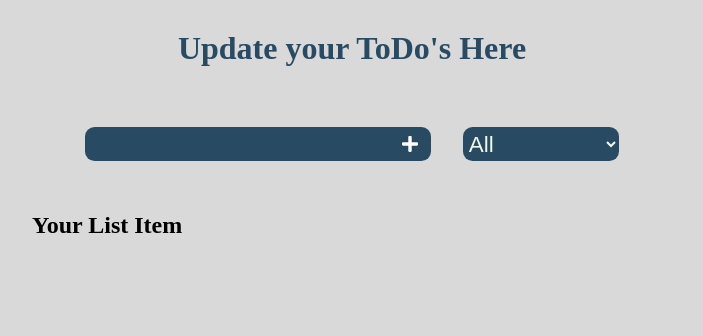
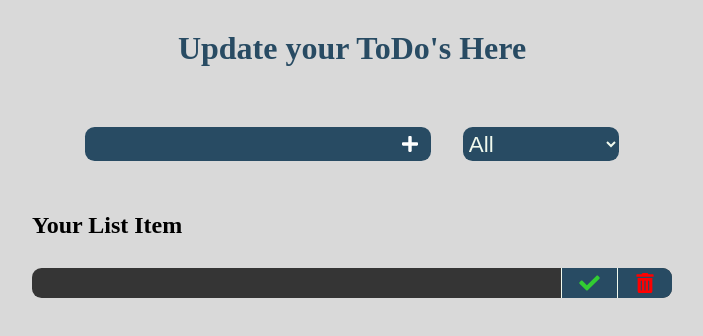
Before and after one commit to BLooDBRothER/todo-list, a React (Create React App) app: page / in a window 1280 px wide. Both pictures are taken after a click on the picture 698 px from the left and 144 px from the top of the page. Shown: the top 336 px of the page, without its empty margins (288-991 px from the left). Built offline with nearby package versions, Linux system fonts and the light colour scheme.

Commit message:
create list function complete

```diff
--- a/src/App.js
+++ b/src/App.js
@@ -1,16 +1,27 @@
-import React from "react";
+import React, { useState } from "react";
 import "./App.css";
 import Form from "./components/form";
 import Welcome from "./components/header";
-import TodoList from "./components/list-item";
+import TodoList from "./components/lists";
 
 function App(){
+    const [inputText, setInputText] = useState("");
+    const [todoList, setTodoList] = useState([]);
     return (
-        <div className="main-container">
-            <Welcome />
-            <Form />
-            <TodoList />
-        </div>
+        <React.StrictMode>
+            <div className="main-container">
+                <Welcome />
+                <Form
+                    inputText={inputText}
+                    setInputText={setInputText}
+                    todoList={todoList}
+                    setTodoList={setTodoList}
+                />
+                <TodoList
+                    todoList={todoList}
+                />
+            </div>
+        </React.StrictMode>
     )
 }
 
--- a/src/components/form.js
+++ b/src/components/form.js
@@ -1,12 +1,29 @@
+import uniqid from 'uniqid';
 import addButton from "../Assets/add.svg";
 
-const Form = () => {
+const Form = ({inputText, setInputText, todoList, setTodoList}) => {
+    const updateInputText = (e) => {
+        setInputText(e.target.value);
+    }
+    const addToTodoList = (e) => {
+        e.preventDefault();
+        const id = uniqid();
+        setTodoList([...todoList, {
+            id,
+            value: inputText,
+            isCompleted: false
+        }]);
+    }
+    const handleEnterEvent = (e) => {
+        if(e.code !== "Enter") return;
+        addToTodoList(e);
+    }
     return(
         <div className="form-container">
             <form action="#">
                 <div className="input-container">
-                    <input type="text" className="input-text" />
-                    <img src={addButton} className="add-button" alt="Add List" />
+                    <input type="text" className="input-text" onChange={updateInputText} onKeyPress={handleEnterEvent}/>
+                    <img src={addButton} className="add-button" onClick={addToTodoList} alt="Add List" />
                 </div>
                 <div className="dropdown-container">
                     <select name="todo-status" className="todo-status">
--- a/src/components/list-item.js
+++ b/src/components/list-item.js
@@ -1,22 +1,16 @@
 import completedIcon from "../Assets/completed.svg";
 import deleteIcon from "../Assets/delete.svg";
 
-const TodoList = () => {
-    return(
-        <div className="todo-container">
-            <h2>Your List Item</h2>
-            <div className="lists">
-                {/* <div className="list true">
-                    <h4 className="list-value">Orange</h4>
-                    <div className="list-ic">
-                        <img src={completedIcon} className="list-completed" alt="Completed" />
-                        <img src={deleteIcon} className="list-delete" alt="Remove" />
-                    </div>
-                </div> */}
+const ListItem = (props) => {
+    return (
+        <div className={`list ${props.isCompleted? 'true' : 'false'}`}>
+            <h4 className="list-value">{props.value}</h4>
+            <div className="list-ic">
+                <img src={completedIcon} className="list-completed" alt="Completed" />
+                <img src={deleteIcon} className="list-delete" alt="Remove" />
             </div>
         </div>
-
     )
 }
 
-export default TodoList;
+export default ListItem;
--- /dev/null
+++ b/src/components/lists.js
@@ -0,0 +1,17 @@
+import ListItem from "./list-item";
+
+const TodoList = ({todoList}) => {
+    return(
+        <div className="todo-container">
+            <h2>Your List Item</h2>
+            <div className="lists">
+                {todoList.map((todo) => (
+                    <ListItem key={todo.id} isCompleted={todo.isCompleted} value={todo.value}/>
+                ))}
+            </div>
+        </div>
+
+    )
+}
+
+export default TodoList;
```
